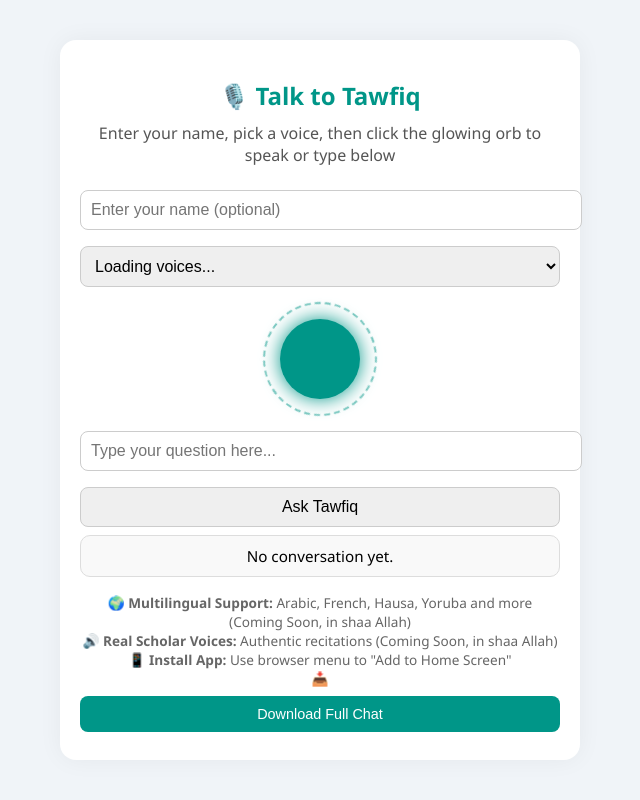
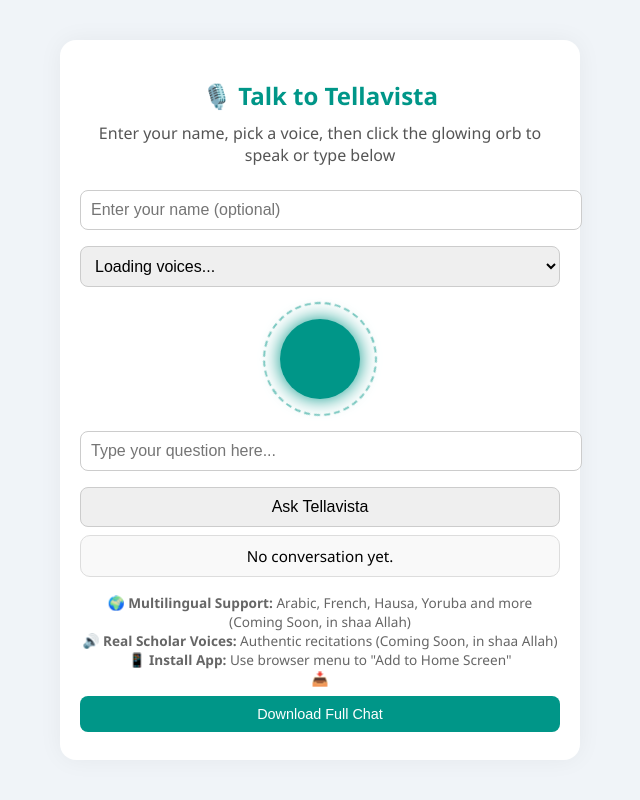
Before and after one commit to ABDULAFEEZ12/Tellavista, a Flask app: page /talk-to-tellavista in a window 1280 px wide. Shown: the whole page, without its empty margins (320-960 px from the left). Run offline with Flask 3, Linux system fonts and the light colour scheme.

Commit message:
Update talk_to_tellavista.html

```diff
--- a/templates/talk_to_tellavista.html
+++ b/templates/talk_to_tellavista.html
@@ -2,7 +2,7 @@
 <html lang="en">
 <head>
   <meta charset="UTF-8" />
-  <title>Talk to Tawfiq</title>
+  <title>Talk to Tellavista</title>
   <meta name="viewport" content="width=device-width, initial-scale=1.0" />
   <link rel="manifest" href="/manifest.json" />
   <meta name="theme-color" content="#009688" />
@@ -171,7 +171,7 @@
 </head>
 <body>
   <div class="container">
-    <h2>🎙️ Talk to Tawfiq</h2>
+    <h2>🎙️ Talk to Tellavista</h2>
     <div class="text">Enter your name, pick a voice, then click the glowing orb to speak or type below</div>
 
     <input type="text" id="username" placeholder="Enter your name (optional)">
@@ -187,7 +187,7 @@
     </div>
 
     <input type="text" id="typedQuestion" placeholder="Type your question here..." />
-    <button onclick="handleTypedInput()">Ask Tawfiq</button>
+    <button onclick="handleTypedInput()">Ask Tellavista</button>
 
     <div class="log" id="log">No conversation yet.</div>
 
```
